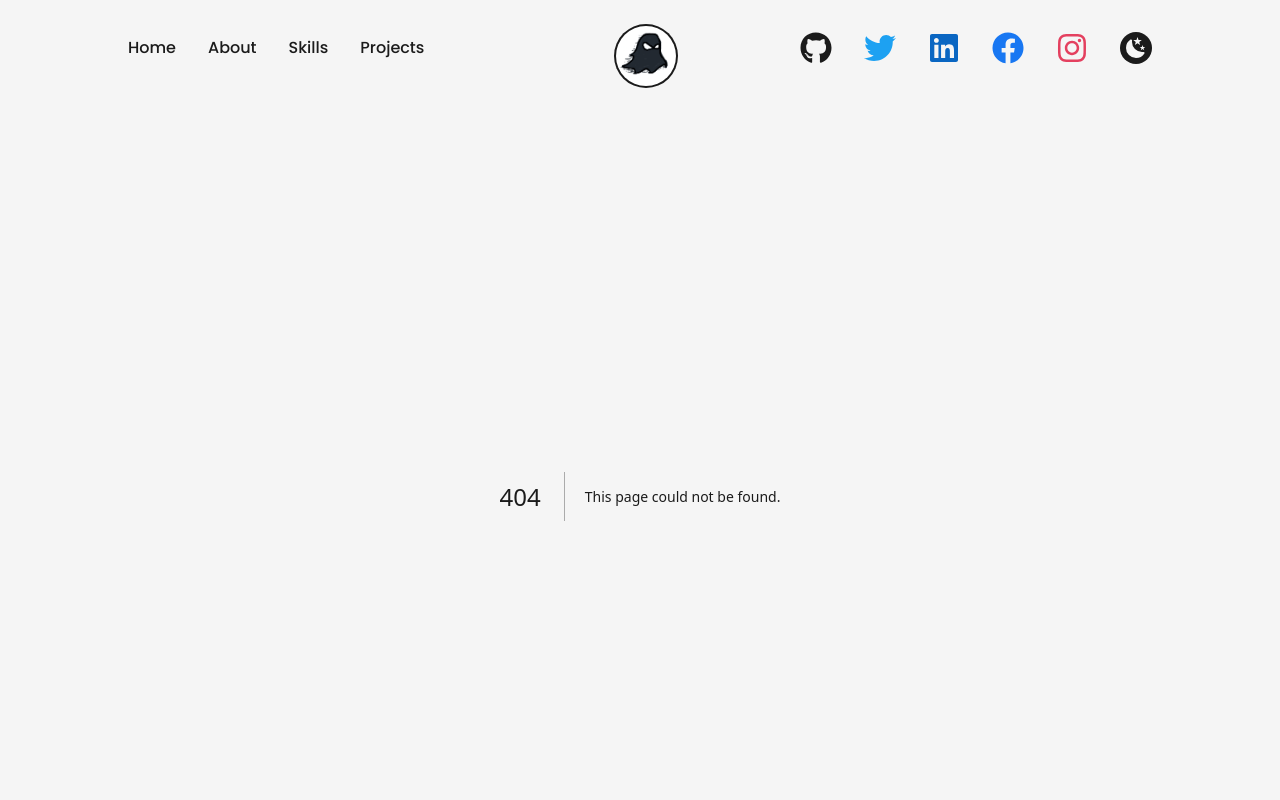
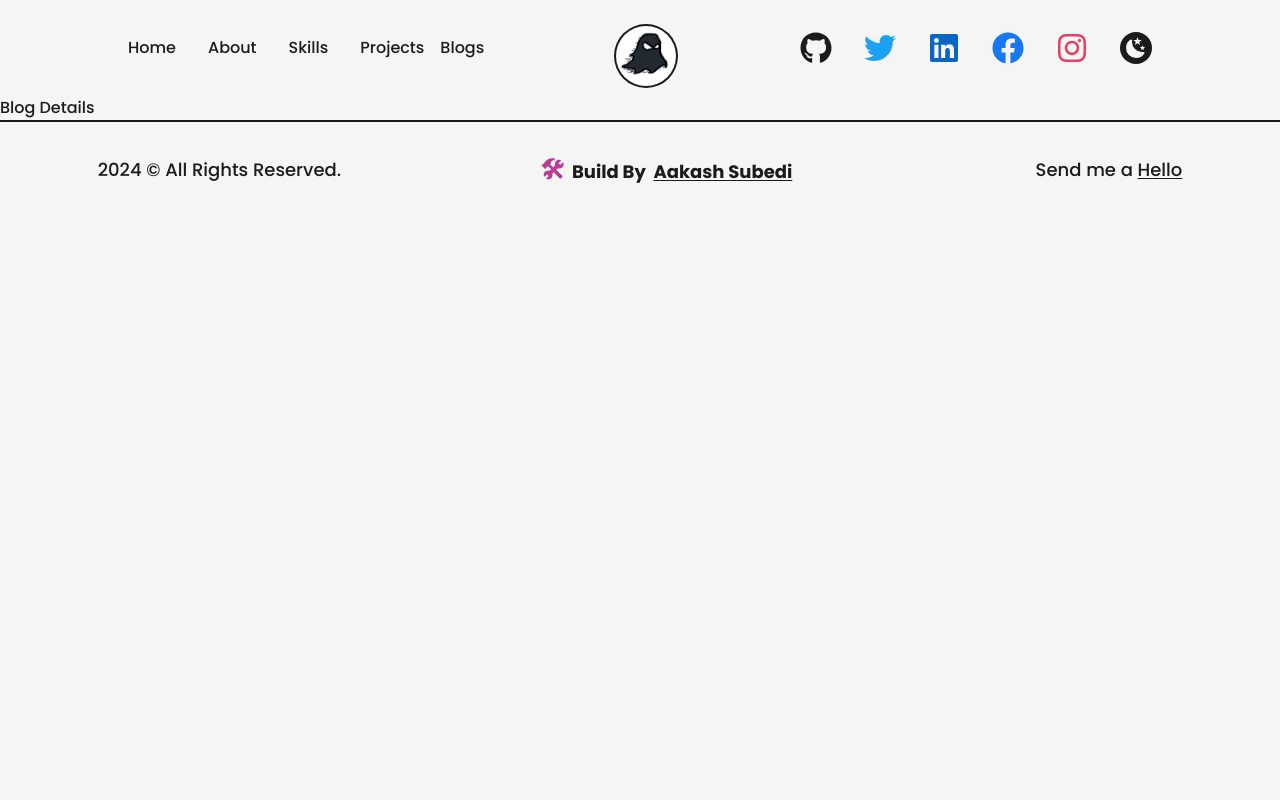
Before and after one commit to Ghost9841/aakash-subedi, a Next.js app: page /blogs/1 in a window 1280 px wide. Before the commit this address had no page. Shown: the top 800 px of the page. Built offline with nearby package versions, Linux system fonts and the light colour scheme.

Commit message:
Blogs and Navbar

```diff
--- /dev/null
+++ b/public/googlef6b67af852f895f6.html
@@ -0,0 +1 @@
+google-site-verification: googlef6b67af852f895f6.html
--- /dev/null
+++ b/src/app/blogs/[id]/page.tsx
@@ -0,0 +1,11 @@
+import React from 'react'
+
+const BlogsDetail = () => {
+  return (
+    <div>
+      Blog Details
+    </div>
+  )
+}
+
+export default BlogsDetail
--- /dev/null
+++ b/src/app/blogs/page.tsx
@@ -0,0 +1,11 @@
+import React from 'react'
+
+const BlogsPage = () => {
+  return (
+    <div>
+      Blogs
+    </div>
+  )
+}
+
+export default BlogsPage
--- a/src/components/navbar/NavBar.tsx
+++ b/src/components/navbar/NavBar.tsx
@@ -40,6 +40,7 @@ const NavBar = () => {
           <CustomLink href='/aboutme' title="About" className='mx-4' />
           <CustomLink href='/skills' title="Skills" className='mx-4' />
           <CustomLink href='/projects' title="Projects" className='ml-4' />
+          <CustomLink href='/blogs' title="Blogs" className='ml-4' />
         </nav>
         <nav className='flex items-center justify-center flex-wrap'>
 
```
